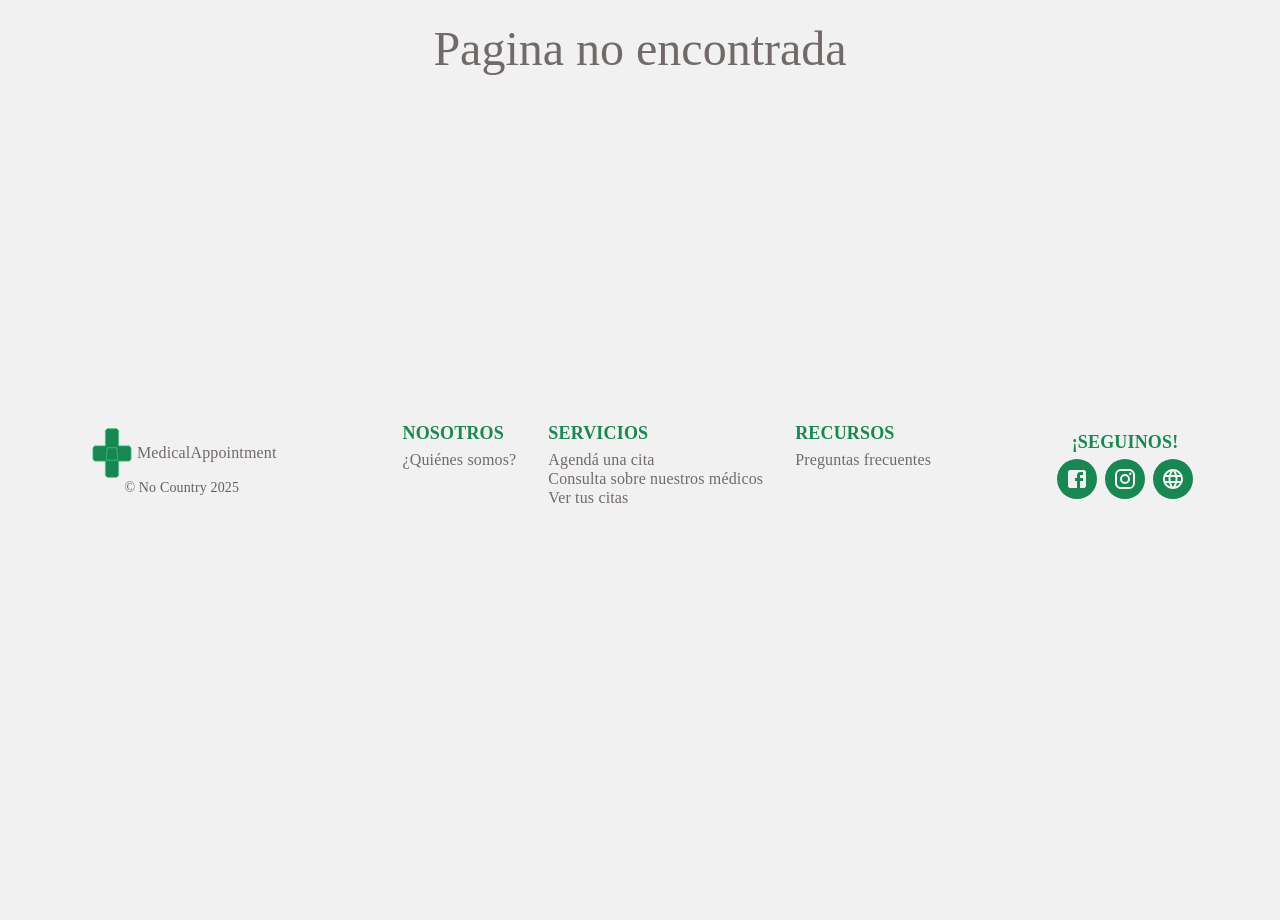
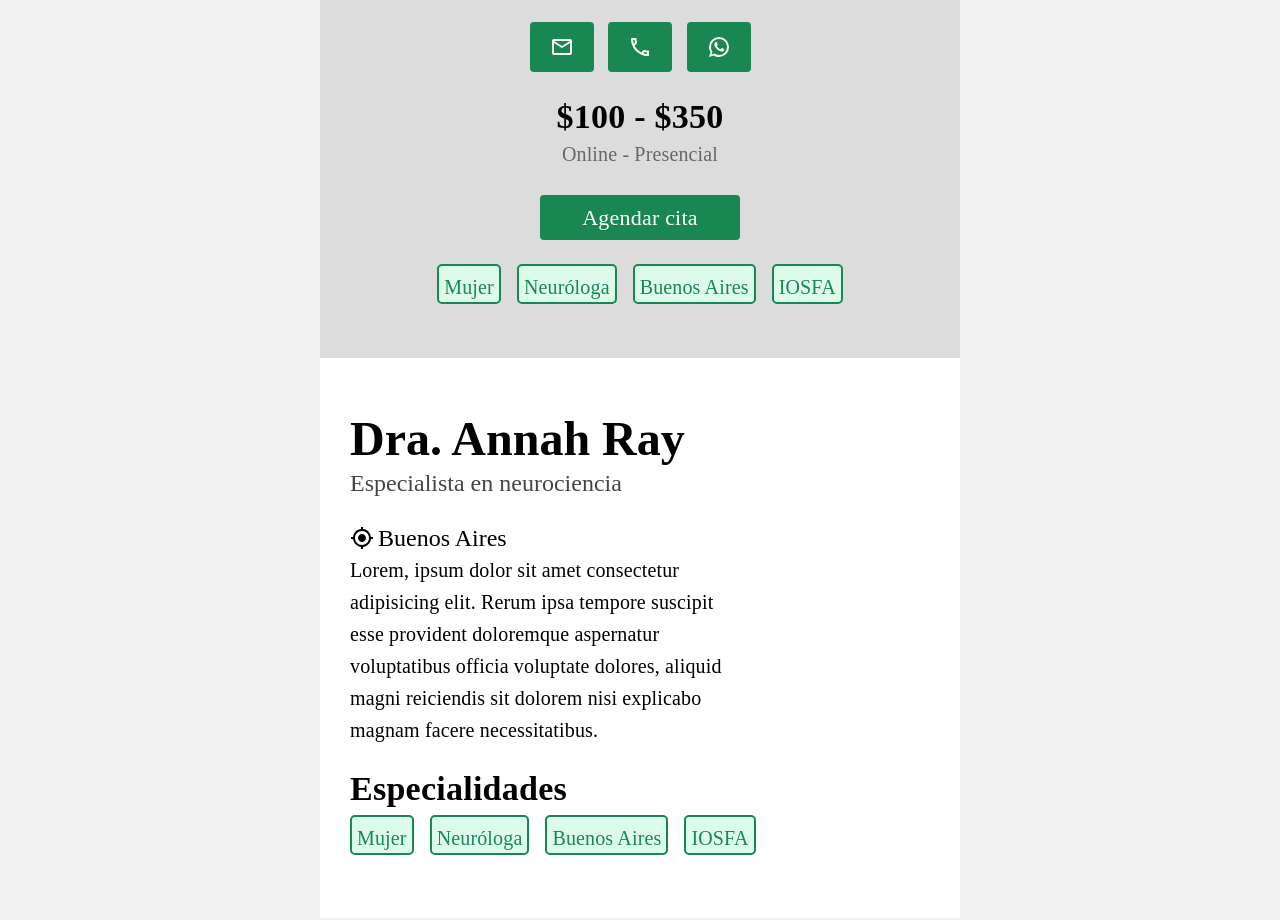
Before and after one commit to fr4ncisx/medicalappointment-nocountry, a React (Vite) app in the folder frontend/: page /medico/1 in a window 1280 px wide. Shown: the part 452-1372 px from the top of the page. Before the commit the page ends 1030 px from the top, so only its background shows below. Built offline with nearby package versions, Linux system fonts and the light colour scheme; a web font is replaced by a local one; what ajv-errors would draw is missing.

Commit message:
creación de la vista detalles de un médico

```diff
--- /dev/null
+++ b/frontend/src/components/sections/MedicosDisponibles/DoctorDetails/Datos.tsx
@@ -0,0 +1,26 @@
+import { IconData } from "@tipos/types";
+import EmailOutlinedIcon from '@mui/icons-material/EmailOutlined';
+import LocalPhoneOutlinedIcon from '@mui/icons-material/LocalPhoneOutlined';
+import WhatsAppIcon from '@mui/icons-material/WhatsApp';
+
+export const Icons: IconData[] = [
+    {
+        to: "#",
+        ariaLabel: "Correo del doctor",
+        Icon: <EmailOutlinedIcon />
+    },
+    {
+        to: "#",
+        ariaLabel: "Teléfono del doctor",
+        Icon: <LocalPhoneOutlinedIcon  />,
+    },
+    {
+        to: "#",
+        ariaLabel: "Whatsapp del doctor",
+        Icon: <WhatsAppIcon  />,
+    }
+];
+
+export const Characteristics: string[] = ["Mujer", "Neuróloga", "Buenos Aires", "IOSFA"];
+
+export const Specialties: string[] = ["Mujer", "Neuróloga", "Buenos Aires", "IOSFA"];
--- /dev/null
+++ b/frontend/src/components/sections/MedicosDisponibles/DoctorDetails/doctorDetails.tsx
@@ -0,0 +1,94 @@
+import { Box, Typography, Stack } from "@mui/material";
+import { Anchor } from "@ui/Anchor/Anchor";
+import avatarSvg from "../avatar-svgrepo-com.svg";
+import { DoctorDetailsStyles } from "./doctorDetailsStyles";
+import { CustomButton } from "@ui/CustomButton/CustomButton";
+import MyLocationIcon from '@mui/icons-material/MyLocation';
+import { Icons, Characteristics, Specialties } from "./Datos";
+import CustomModal from "@ui/CustomModal/CustomModal";
+import ModalMenu from "../../Welcome/ModalMenu/ModalMenu";
+import { useModalStore } from "@store/modal.store";
+import { useNavigate } from "react-router";
+
+export const DoctorDetails = () => {
+    const setModalData = useModalStore((state) => state.setModalData);
+    const navigate = useNavigate();
+
+    const agendaRedirect = () => {
+        const login = true;
+        if(login) {
+            navigate("/agendar-cita");
+        } else{
+            setModalData({
+                showModal: true,
+                title: "¿Querés agendar una cita?",
+                operation: "menu"
+            });
+        }
+    }
+
+    return (
+        <>
+            <Box sx={{display: "flex", justifyContent: "center"}}>
+                <Box sx={DoctorDetailsStyles.container}>
+                    <Box sx={DoctorDetailsStyles.left}>
+                        <Box sx={DoctorDetailsStyles.avatarContainer}>
+                            <img src={avatarSvg} alt="Doctor Avatar" width="300" height="300" />
+                        </Box>
+                        <Box sx={DoctorDetailsStyles.socialCont}>
+                            {Icons.map(({ Icon, ariaLabel, to }, index) => (
+                                <Anchor key={index} to={to} ariaLabel={ariaLabel} target="_blank">
+                                    <CustomButton sx={DoctorDetailsStyles.buttonSocial}>
+                                        {Icon}
+                                    </CustomButton>
+                                </Anchor>
+                            ))}
+                        </Box>
+                        <Box sx={{ textAlign: "center" }}>
+                            <Typography fontWeight="bold" variant="h4">$100 - $350</Typography>
+                            <Typography variant="h6" color="#676767">Online - Presencial</Typography>
+                        </Box>
+                        <CustomButton sx={{ width: "200px" }} onClick={agendaRedirect}>
+                            <Typography textTransform="none" fontSize="22px">Agendar cita</Typography>
+                        </CustomButton>
+
+                        <Stack direction="row" spacing={2} flexWrap="wrap" justifyContent="center">
+                            {Characteristics.map((characteristic, index) => (
+                                <Typography variant="h6" color="#198751" style={{marginBottom: "10px"}} key={index} sx={DoctorDetailsStyles.contTypo}>{characteristic}</Typography>
+                            ))}
+                        </Stack>
+                    </Box>
+                    <Box sx={DoctorDetailsStyles.right}>
+                        <Box sx={DoctorDetailsStyles.nameSpec}>
+                            <Typography variant="h3" fontWeight="bold">Dra. Annah Ray</Typography>
+                            <Typography variant="h5" color="#454545">Especialista en neurociencia</Typography>
+                        </Box>
+                        <Box sx={{ maxWidth: "400px" }}>
+                            <Box sx={{ display: "flex", alignItems: "center" }}>
+                                <MyLocationIcon sx={{ marginRight: "4px" }} />
+                                <Typography variant="h5">Buenos Aires</Typography>
+                            </Box>
+                            <Typography variant="h6">
+                                Lorem, ipsum dolor sit amet consectetur adipisicing elit. Rerum ipsa
+                                tempore suscipit esse provident doloremque aspernatur voluptatibus officia
+                                voluptate dolores, aliquid magni reiciendis sit dolorem nisi explicabo magnam
+                                facere necessitatibus.
+                            </Typography>
+                        </Box>
+                        <Box sx={DoctorDetailsStyles.specialtyCont}>
+                            <Typography variant="h4" fontWeight="bold" marginBottom="5px">Especialidades</Typography>
+                            <Stack direction="row" spacing={2} flexWrap="wrap">
+                                {Specialties.map((specialty, index) => (
+                                    <Typography variant="h6" color="#198751" style={{marginBottom: "10px"}} key={index} sx={DoctorDetailsStyles.contTypo}>{specialty}</Typography>
+                                ))}
+                            </Stack>
+                        </Box>
+                    </Box>
+                </Box>
+            </Box>
+            <CustomModal>
+                <ModalMenu />
+            </CustomModal>
+        </>
+    )
+};
--- /dev/null
+++ b/frontend/src/components/sections/MedicosDisponibles/DoctorDetails/doctorDetailsStyles.ts
@@ -0,0 +1,66 @@
+import { ObjectStyles } from "@tipos/component";
+
+export const DoctorDetailsStyles: ObjectStyles = {
+    container: {
+        display: "flex",
+        flexWrap: "wrap",
+        minHeight: "80vh",
+        width: "50%",
+        backgroundColor: "#fff"
+    },
+    left: {
+        backgroundColor: "#dcdcdc",
+        minHeight: "90vh",
+        flexGrow: 2,
+        padding: "20px",
+        display: "flex",
+        flexDirection: "column",
+        justifyContent: "space-evenly",
+        alignItems: "center",
+    },
+    right: {
+        minHeight: "70vh",
+        display: "flex",
+        flexDirection: "column",
+        justifyContent: "space-evenly",
+        flexGrow: 5,
+        padding: "30px",
+    },
+    avatarContainer: {
+        width: "300px",
+        height: "300px",
+        borderRadius: "50%",
+        border: "1px solid #ababab",
+        overflow: "hidden",
+        display: "flex",
+        alignItems: "center",
+        justifyContent: "center",
+        marginBottom: "1rem",
+    },
+    socialCont: {
+        width: "250px",
+        display: "flex",
+        justifyContent: "space-evenly",
+    },
+    buttonSocial: {
+        height: "50px",
+        width: "40px",
+        backgroundColor: "#198751",
+        borderRadius: "none",
+        color: "#fff"
+    },
+    contTypo: {
+        padding: "5px",
+        maxHeight: "40px",
+        width: "auto",
+        backgroundColor: "#DDFBEB",
+        borderRadius: "5px",
+        border: "2px solid #198751",
+    },
+    specialtyCont: {
+        display: "flex",
+        flexDirection: "column",
+        justifyContent: "space-between",
+        Height: "100px"
+    }
+};
--- a/frontend/src/routes/AppRouter.tsx
+++ b/frontend/src/routes/AppRouter.tsx
@@ -10,6 +10,7 @@ import { useEffect } from "react";
 import { useUserStore } from "@store/user.store";
 import { Roles } from "@tipos/store";
 import { NotFound } from "@components/layout/NotFound/NotFound";
+import { DoctorDetails } from "@components/sections/MedicosDisponibles/DoctorDetails/doctorDetails";
 
 export const AppRouter = () => {
     const setUserData = useUserStore(state => state.setUserData);
@@ -28,6 +29,7 @@ export const AppRouter = () => {
                 <Route element={<Layout />}>
                     <Route path="*" element={<NotFound />} />
                     <Route path="/medicos-disponibles" element={<MedicosDisponiblesSection />} />
+                    <Route path="/medico/:id" element={<DoctorDetails />} />
                     <Route path="/agendar-cita" element={<AgendaTuCitaSection />} />
                     <Route path="/" element={<Welcome />} />
                     <Route element={<PacienteGuard />}>
```
